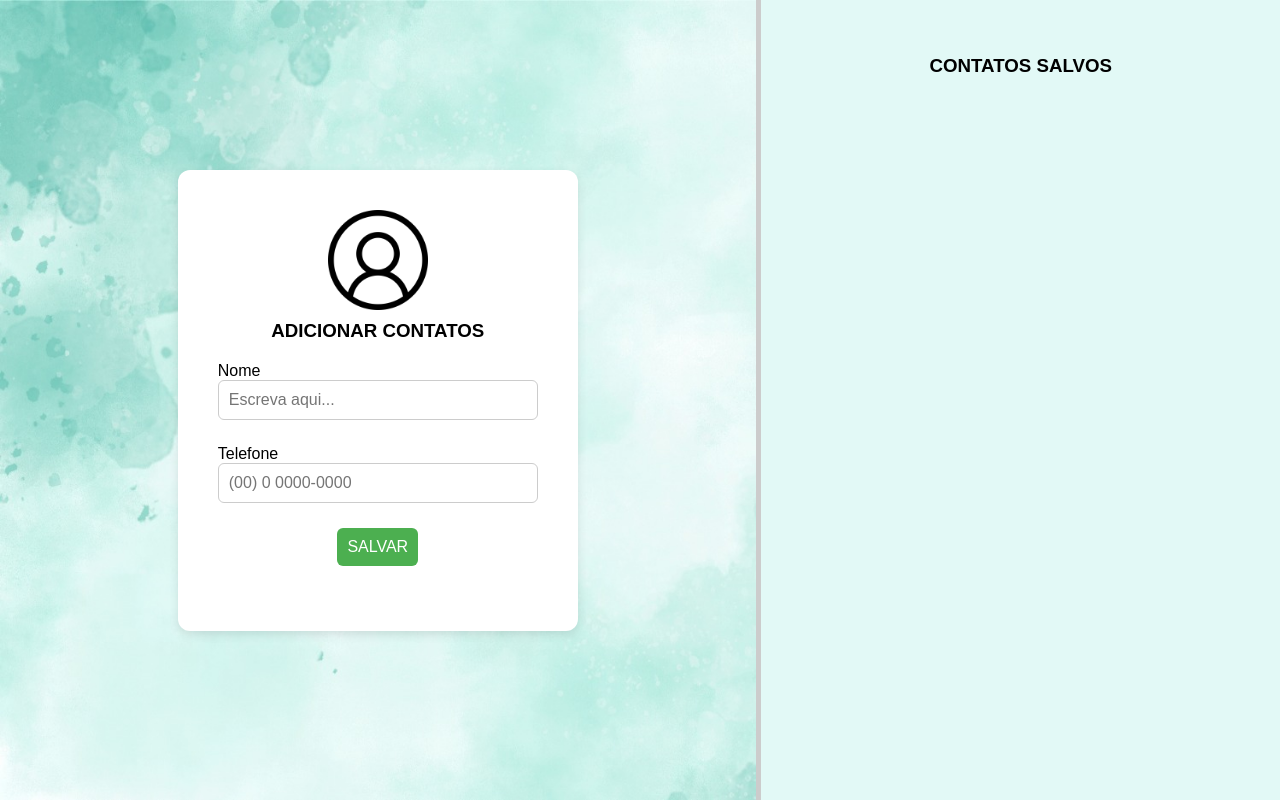
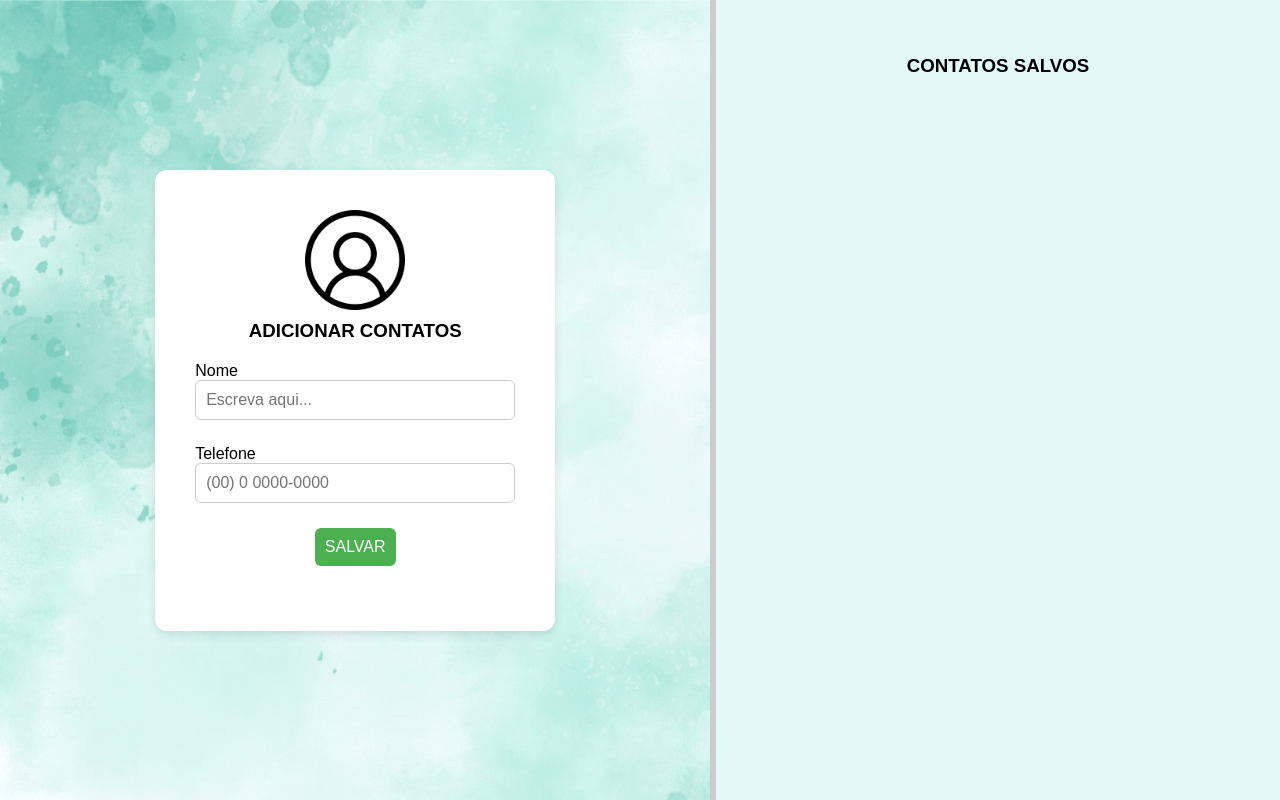
Before and after one commit to AleexzAH/agenda_de_contatos, a plain HTML site: page index.html in a window 1280 px wide. Drawn offline with Linux system fonts and the light colour scheme.

Commit message:
Reajuste nas dimensões da área de contato

```diff
--- a/index.html
+++ b/index.html
@@ -4,7 +4,7 @@
   <meta charset="UTF-8">
   <link rel="stylesheet" href="style.css">
   <script src="main.js" defer></script>
-  <title>Agenda com Layout Dinâmico</title>
+  <title>Agenda Dinâmica</title>
 </head>
 <body>
 
--- a/style.css
+++ b/style.css
@@ -95,7 +95,7 @@
 
 /* ESTILIZANDO CONTATOS */
     .contatos {
-      width: 650px;
+      width: 750px;
       background-color: #E2F9F6;
       padding: 20px;
       overflow-y: auto;
```
